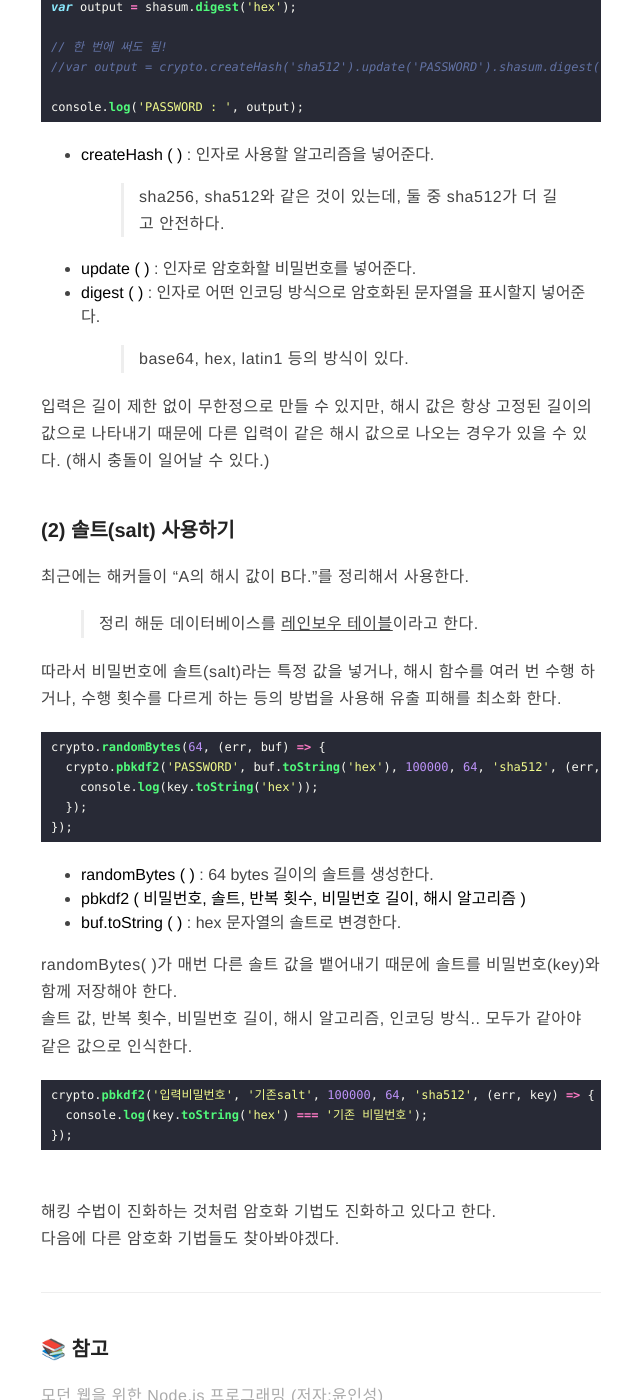
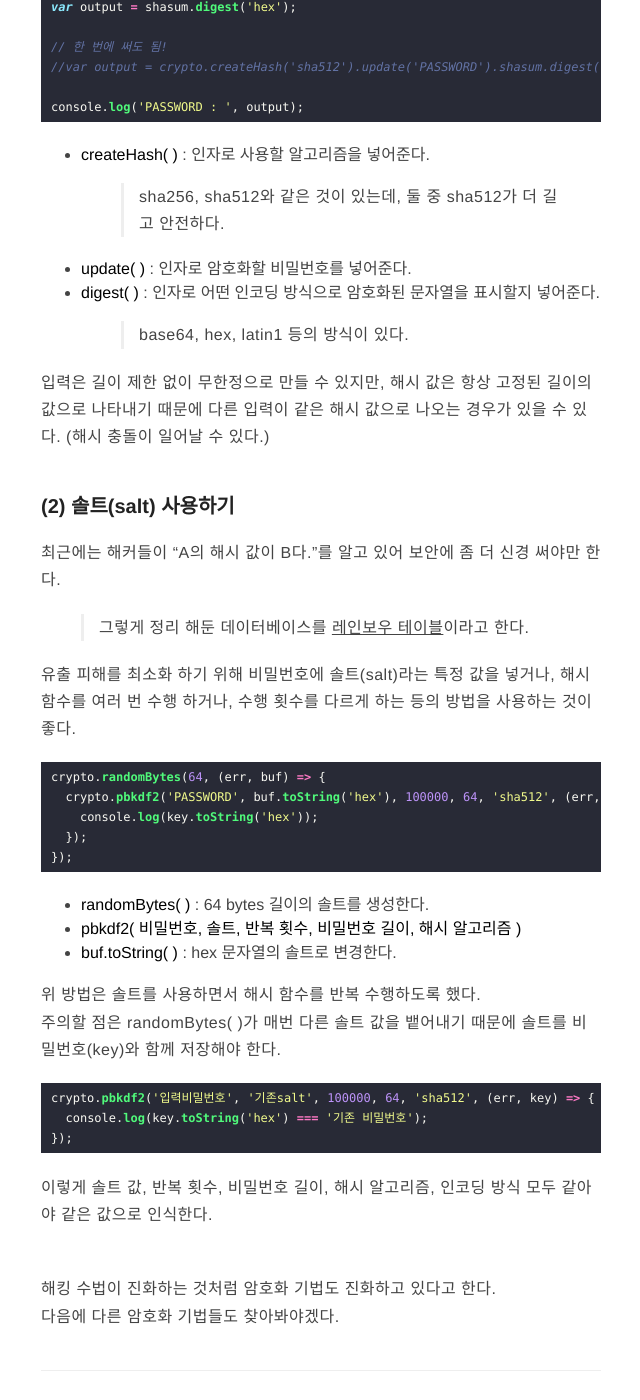
Before and after one commit to Joie-Kim/Joie-Kim.github.io, a Jekyll site: the page built from _posts/2020-09-10-Nodejs-study03.markdown, in a window 1280 px wide and 1400 px high, scrolled down 1704 px. Shown: the whole window, without its empty margins (319-959 px from the left). Built offline with Jekyll 4.4.1, drawn with Linux system fonts in a browser that asks for light colours; comment, search, counter and statistics services are not loaded.

Commit message:
[Update] post 내용 수정
- 간단한 내용 수정

````diff
--- a/_posts/2020-09-10-Nodejs-study03.markdown
+++ b/_posts/2020-09-10-Nodejs-study03.markdown
@@ -59,20 +59,20 @@ var output = shasum.digest('hex');
 console.log('PASSWORD : ', output);
 ```
 
-- **createHash ( )** : 인자로 사용할 알고리즘을 넣어준다.
+- **createHash( )** : 인자로 사용할 알고리즘을 넣어준다.
     > sha256, sha512와 같은 것이 있는데, 둘 중 sha512가 더 길고 안전하다.
-- **update ( )** : 인자로 암호화할 비밀번호를 넣어준다.
-- **digest ( )** : 인자로 어떤 인코딩 방식으로 암호화된 문자열을 표시할지 넣어준다.
+- **update( )** : 인자로 암호화할 비밀번호를 넣어준다.
+- **digest( )** : 인자로 어떤 인코딩 방식으로 암호화된 문자열을 표시할지 넣어준다.
     > base64, hex, latin1 등의 방식이 있다.
 
 입력은 길이 제한 없이 무한정으로 만들 수 있지만, 해시 값은 항상 고정된 길이의 값으로 나타내기 때문에 다른 입력이 같은 해시 값으로 나오는 경우가 있을 수 있다. (해시 충돌이 일어날 수 있다.)
 
 ### (2) 솔트(salt) 사용하기
 
-최근에는 해커들이 "A의 해시 값이 B다."를 정리해서 사용한다.
-> 정리 해둔 데이터베이스를 <u>레인보우 테이블</u>이라고 한다.
+최근에는 해커들이 "A의 해시 값이 B다."를 알고 있어 보안에 좀 더 신경 써야만 한다.
+> 그렇게 정리 해둔 데이터베이스를 <u>레인보우 테이블</u>이라고 한다.
 
-따라서 비밀번호에 솔트(salt)라는 특정 값을 넣거나, 해시 함수를 여러 번 수행 하거나, 수행 횟수를 다르게 하는 등의 방법을 사용해 유출 피해를 최소화 한다.
+유출 피해를 최소화 하기 위해 비밀번호에 솔트(salt)라는 특정 값을 넣거나, 해시 함수를 여러 번 수행 하거나, 수행 횟수를 다르게 하는 등의 방법을 사용하는 것이 좋다.
 
 ```jsx
 crypto.randomBytes(64, (err, buf) => {
@@ -82,18 +82,21 @@ crypto.randomBytes(64, (err, buf) => {
 });
 ```
 
-- **randomBytes ( )** : 64 bytes 길이의 솔트를 생성한다.
-- **pbkdf2 ( 비밀번호, 솔트, 반복 횟수, 비밀번호 길이, 해시 알고리즘 )**
-- **buf.toString ( )** : hex 문자열의 솔트로 변경한다.
+- **randomBytes( )** : 64 bytes 길이의 솔트를 생성한다.
+- **pbkdf2( 비밀번호, 솔트, 반복 횟수, 비밀번호 길이, 해시 알고리즘 )**
+- **buf.toString( )** : hex 문자열의 솔트로 변경한다.
 
-randomBytes( )가 매번 다른 솔트 값을 뱉어내기 때문에 솔트를 비밀번호(key)와 함께 저장해야 한다.<br>
-솔트 값, 반복 횟수, 비밀번호 길이, 해시 알고리즘, 인코딩 방식.. 모두가 같아야 같은 값으로 인식한다.
+위 방법은 솔트를 사용하면서 해시 함수를 반복 수행하도록 했다.<br>
+주의할 점은 randomBytes( )가 매번 다른 솔트 값을 뱉어내기 때문에 솔트를 비밀번호(key)와 함께 저장해야 한다.
 
 ```jsx
 crypto.pbkdf2('입력비밀번호', '기존salt', 100000, 64, 'sha512', (err, key) => {
   console.log(key.toString('hex') === '기존 비밀번호');
 });
 ```
+
+이렇게 솔트 값, 반복 횟수, 비밀번호 길이, 해시 알고리즘, 인코딩 방식 모두 같아야 같은 값으로 인식한다.
+
 <br>
 해킹 수법이 진화하는 것처럼 암호화 기법도 진화하고 있다고 한다.<br>
 다음에 다른 암호화 기법들도 찾아봐야겠다.
````
